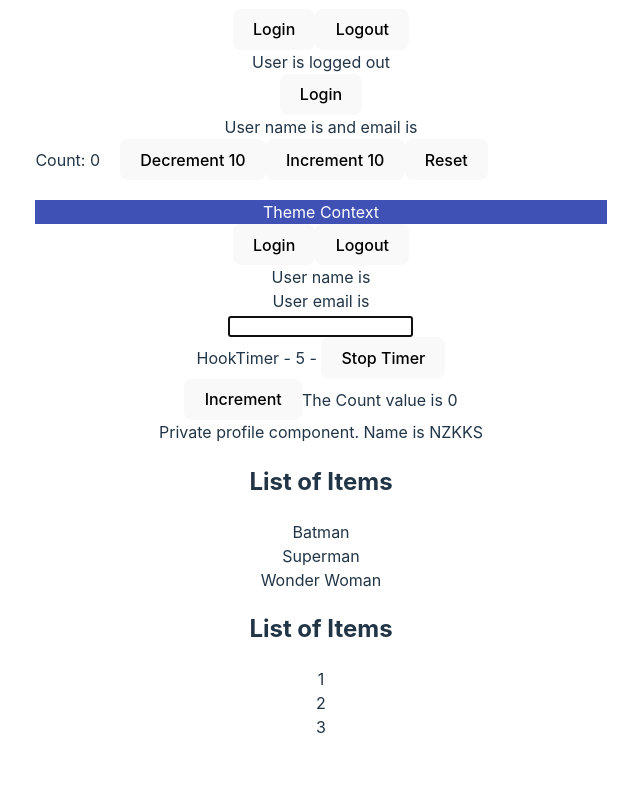
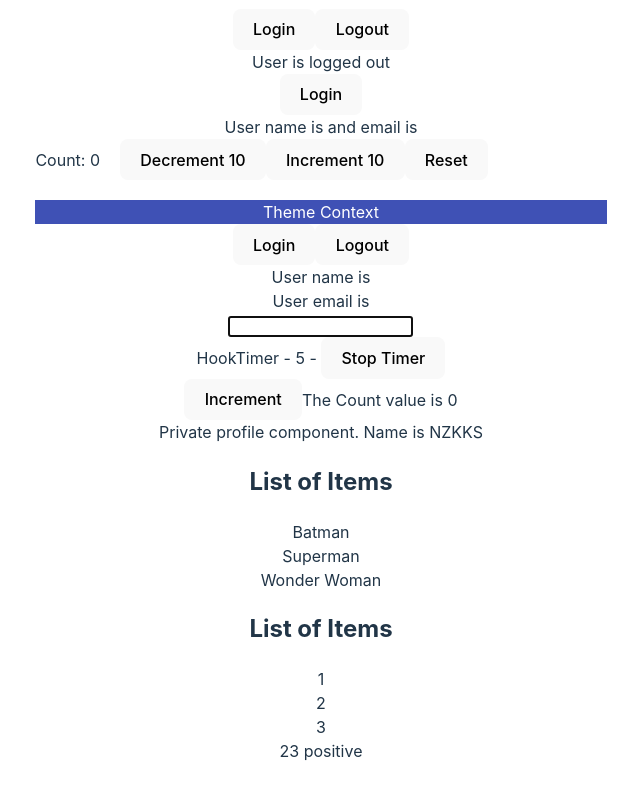
Before and after one commit to nzkks/react-typescript, a React (Vite) app: page / in a window 1280 px wide. Shown: the part 530-1325 px from the top of the page, without its empty margins (319-959 px from the left). Before the commit the page ends 1301 px from the top, so only its background shows below. Built offline with nearby package versions, Linux system fonts and the light colour scheme.

Commit message:
Simple and valid (no TS errors)

```diff
--- a/src/App.tsx
+++ b/src/App.tsx
@@ -21,6 +21,7 @@ import { Counter as CounterClass } from './components/class/Counter';
 import { Profile } from './components/auth/Profile';
 import { Private } from './components/auth/Private';
 import { List } from './components/generics/List';
+import { RandomNumber } from './components/restriction/RandomNumber';
 
 function App() {
   const personName = {
@@ -87,6 +88,7 @@ function App() {
       <List items={['Batman', 'Superman', 'Wonder Woman']} onClick={item => console.log(item)} />
       <List items={[1, 2, 3]} onClick={item => console.log(item)} />
       {/* <List items={typedNameList} onClick={item => console.log(item)} /> */} {/* For later */}
+      <RandomNumber value={23} isPositive />
     </ThemeContextProvider>
   );
 }
--- /dev/null
+++ b/src/components/restriction/RandomNumber.tsx
@@ -0,0 +1,14 @@
+type RandomNumberProps = {
+  value: number;
+  isPositive?: boolean;
+  isNegative?: boolean;
+  isZero?: boolean;
+};
+
+export const RandomNumber = ({ value, isPositive, isNegative, isZero }: RandomNumberProps) => {
+  return (
+    <div>
+      {value} {isPositive && 'positive'} {isNegative && 'negative'} {isZero && 'zero'}
+    </div>
+  );
+};
```
